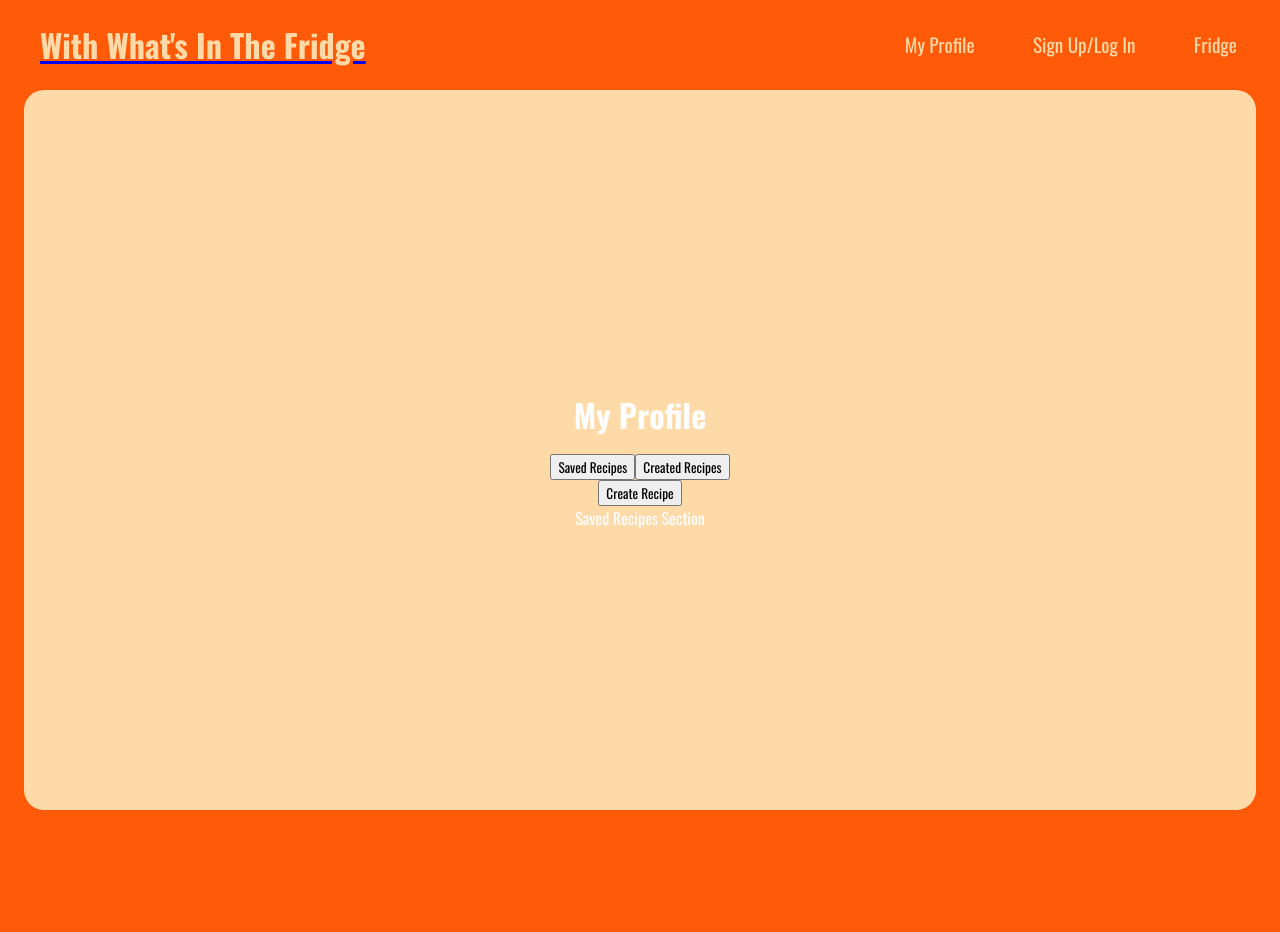
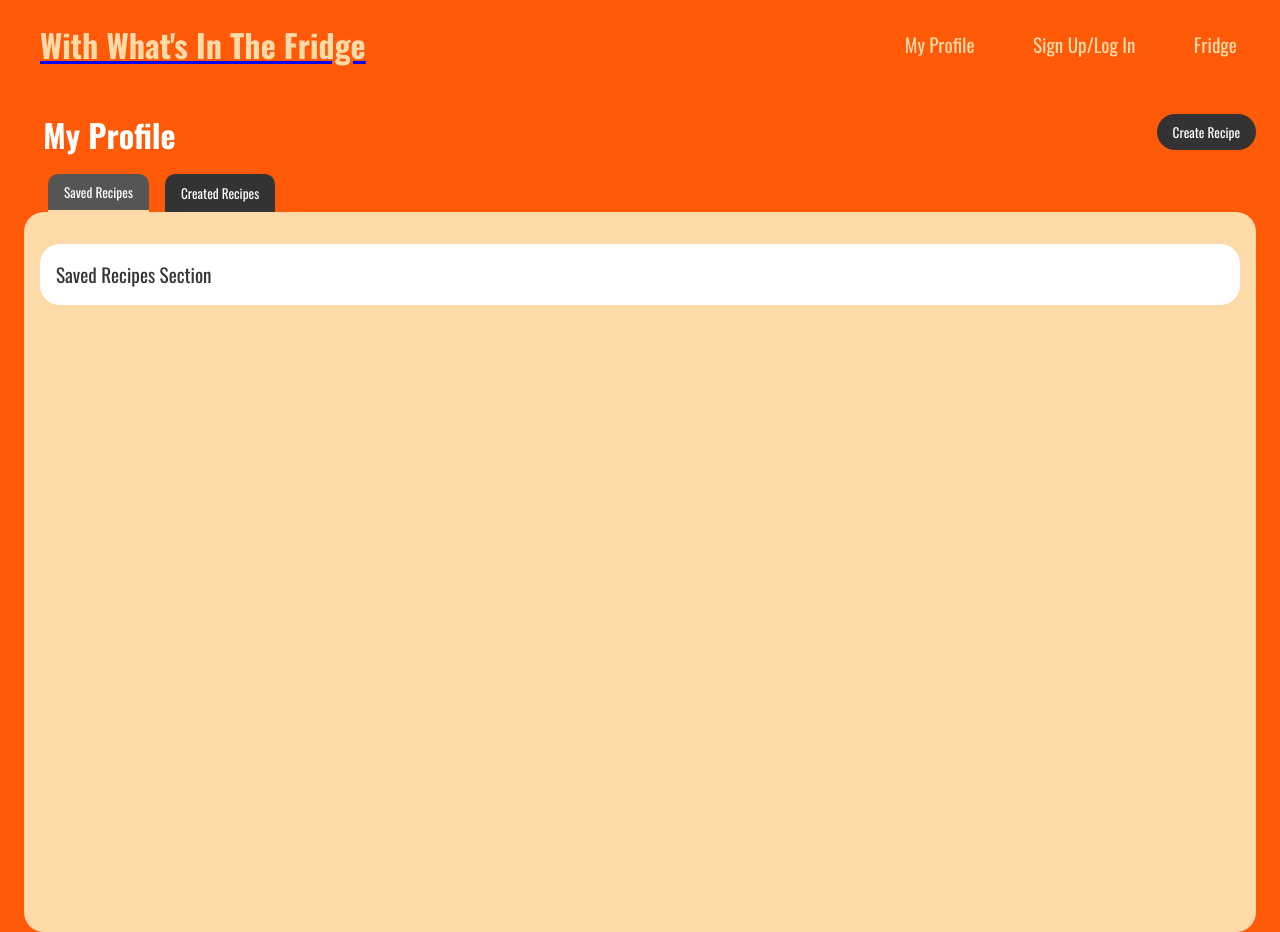
Before and after one commit to cassidykovell/with-whats-in-the-fridge, a React (Vite) app in the folder client/: page /profile in a window 1280 px wide. Before the commit the page ends 810 px from the top, so only its background shows below. Built offline with nearby package versions, Linux system fonts and the light colour scheme.

Commit message:
updated profile section

```diff
--- a/client/src/components/Profile.jsx
+++ b/client/src/components/Profile.jsx
@@ -1,28 +1,40 @@
-import React, { useState } from 'react';
+import React, { useState } from "react";
 
 const MyProfile = () => {
-  const [activeSection, setActiveSection] = useState('saved');
+  const [activeSection, setActiveSection] = useState("saved");
 
   const renderSection = () => {
-    if (activeSection === 'saved') {
+    if (activeSection === "saved") {
       return <div className="profile-section">Saved Recipes Section</div>;
-    } else if (activeSection === 'created') {
+    } else if (activeSection === "created") {
       return <div className="profile-section">Created Recipes Section</div>;
     }
   };
 
   return (
-    <div className="profile-container">
-      <div className="overlay">
+    <div>
+      <div className="profile-header">
         <h1 className="title">My Profile</h1>
-        <div className="profile-buttons">
-          <button onClick={() => setActiveSection('saved')}>Saved Recipes</button>
-          <button onClick={() => setActiveSection('created')}>Created Recipes</button>
-        </div>
-        <div className="create-recipe-button">
-          <button>Create Recipe</button>
-        </div>
-        {renderSection()}
+        <button className="create-recipe-button">Create Recipe</button>
+      </div>
+      <div className="profile-tabs">
+        <button
+          className={`tab-button ${activeSection === "saved" ? "active" : ""}`}
+          onClick={() => setActiveSection("saved")}
+        >
+          Saved Recipes
+        </button>
+        <button
+          className={`tab-button ${
+            activeSection === "created" ? "active" : ""
+          }`}
+          onClick={() => setActiveSection("created")}
+        >
+          Created Recipes
+        </button>
+      </div>
+      <div className="profile-container">
+        <div className="profile-content">{renderSection()}</div>
       </div>
     </div>
   );
--- a/client/src/index.css
+++ b/client/src/index.css
@@ -115,9 +115,10 @@ body {
 }
 
 .title {
-    font-size: 2rem;
+  font-size: 3rem;
   font-weight: bold;
   margin-bottom: 1rem;
+  margin-left: 1.2rem;
 }
 
 .description {
@@ -144,9 +145,79 @@ body {
   width: 100%;
   height: 90vh;
   overflow: hidden;
+  background-color: rgb(255, 218, 169);
+  box-sizing: border-box;
   display: flex;
+  flex-direction: column;
   align-items: center;
-    justify-content: center;
-    background-color: rgb(255, 218, 169);
   border-radius: 20px;
+  padding: 2rem ;
 }
+
+
+.profile-header {
+  display: flex;
+  justify-content: space-between;
+  width: 100%;
+  align-items: center;
+}
+
+.profile-header .title {
+  font-size: 2rem;
+  font-weight: bold;
+  color: white;
+}
+
+.profile-header .create-recipe-button {
+  padding: 0.5rem 1rem;
+  background-color: #333;
+  color: white;
+  border: none;
+  border-radius: 1.5rem;
+  cursor: pointer;
+  transition: background-color 0.3s ease;
+}
+
+.profile-header .create-recipe-button:hover {
+  background-color: #555;
+}
+
+.profile-tabs {
+  display: flex;
+  width: 100%;
+  justify-content: left;
+  margin-left: 1rem;
+}
+
+.profile-tabs .tab-button {
+  padding: 0.5rem 1rem;
+  border: none;
+  background-color: #333;
+  color: white;
+  cursor: pointer;
+  transition: background-color 0.3s ease;
+  border-top-left-radius: 10px;
+  border-top-right-radius: 10px;
+  margin: 0 0.5rem;
+}
+
+.profile-tabs .tab-button.active {
+  background-color: #555;
+  border-bottom: 2px solid rgb(255, 218, 169);
+}
+
+.profile-tabs .tab-button:hover {
+  background-color: #555;
+}
+
+.profile-content {
+  width: 100%;
+  background-color: white;
+  border-radius: 20px;
+  padding: 1rem;
+}
+
+.profile-content .profile-section {
+  font-size: 1.2rem;
+  color: #333;
+}
```
Lines whose indentation alone changed are shown as unchanged.
